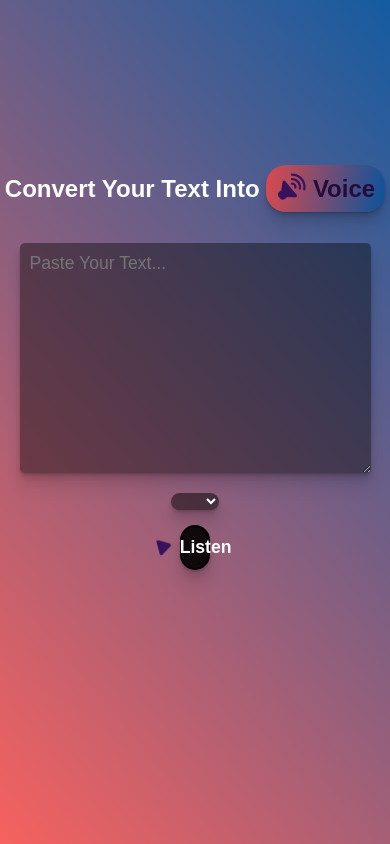
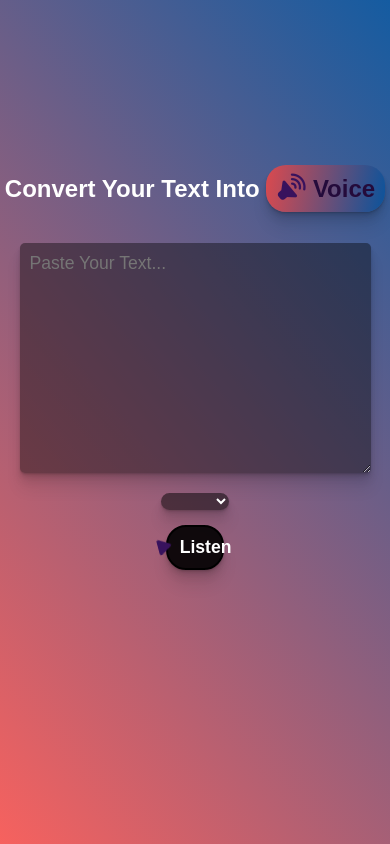
Before and after one commit to yashsinghparmar/text-to-speech, a plain HTML site: page index.html in a window 390 px wide. Drawn offline with Linux system fonts and the light colour scheme.

Commit message:
Update index.css

```diff
--- a/index.css
+++ b/index.css
@@ -133,12 +133,13 @@ select{
 	}
 
 	.btn{
+
+		min-width:60%;
 		font-size: 1.1rem;
-		min-width: auto;
 	}
 	select{
 
-		min-width: auto;
+		min-width:70%;
 	}
 }
 
@@ -158,11 +159,13 @@ select{
 	}
 
 	.btn{
+
+		min-width:60%;
 		font-size: 1.1rem;
-		min-width: auto;
 	}
 	select{
-		min-width: auto;
+
+		min-width:70%;
 	}
 }
 
@@ -183,12 +186,12 @@ select{
 
 	.btn{
 
-		min-width: auto;
+		min-width:60%;
 		font-size: 1.1rem;
 	}
 	select{
 
-		min-width: auto;
+		min-width:70%;
 	}
 }
 
@@ -208,11 +211,11 @@ select{
 
 	.btn{
 
-		min-width: auto;
+		min-width:60%;
 		font-size: 1.1rem;
 	}
 	select{
 
-		min-width: auto;
+		min-width:70%;
 	}
 }
```
